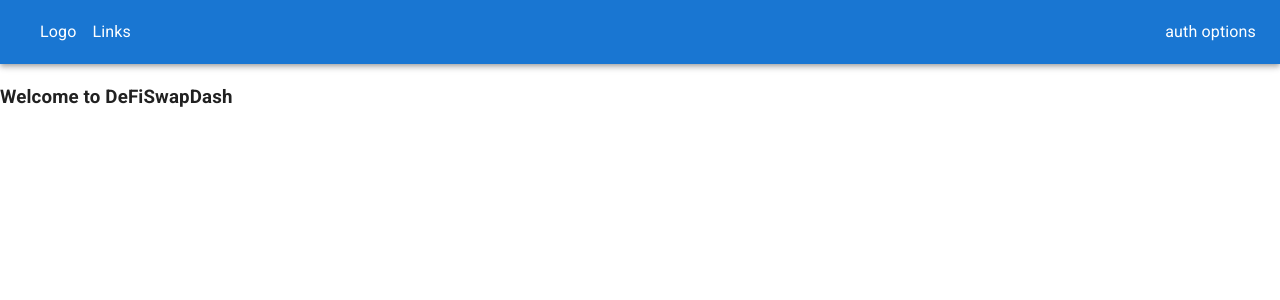
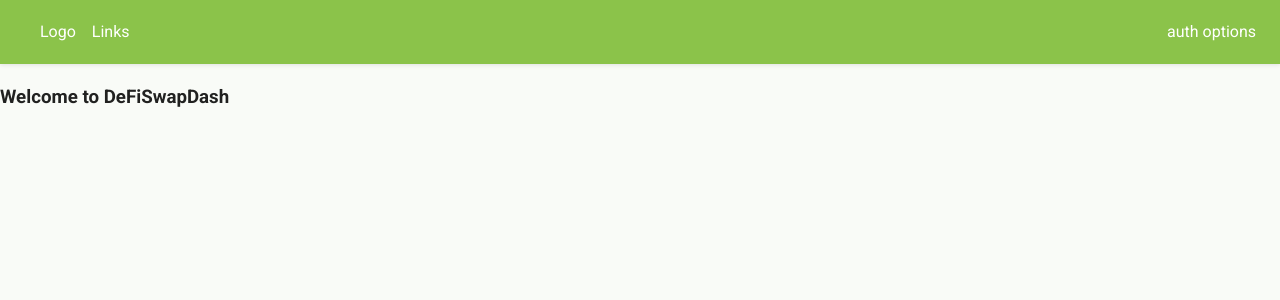
Before and after one commit to MatthewKsc/DeFiSwapDash, a React (Vite) app: page / in a window 1280 px wide. Shown: the top 300 px of the page. Built offline with nearby package versions, Linux system fonts and the light colour scheme.

Commit message:
Add Green base light themeing

```diff
--- a/src/main.tsx
+++ b/src/main.tsx
@@ -1,12 +1,16 @@
 import { StrictMode } from 'react'
 import { createRoot } from 'react-dom/client'
 import { CssBaseline } from '@mui/material';
+import { ThemeProvider } from '@mui/material/styles';
 import './index.css'
 import App from './App.tsx'
+import lightGreenTheme from './themes/lightGreenTheme.ts';
 
 createRoot(document.getElementById('root')!).render(
     <StrictMode>
-        <CssBaseline />
-        <App/>
+        <ThemeProvider theme={lightGreenTheme}>
+            <CssBaseline />
+            <App/>
+        </ThemeProvider>
     </StrictMode>,
 );
--- /dev/null
+++ b/src/themes/lightGreenTheme.ts
@@ -0,0 +1,146 @@
+import { createTheme } from '@mui/material/styles';
+
+const lightGreenTheme = createTheme({
+  palette: {
+    mode: 'light',
+    primary: {
+      main: '#8bc34a',
+      light: '#a2cf6e',
+      dark: '#689f38',
+      contrastText: '#ffffff',
+    },
+    secondary: {
+      main: '#4caf50',
+      light: '#80e27e',
+      dark: '#087f23',
+      contrastText: '#ffffff',
+    },
+    error: {
+      main: '#f44336',
+      light: '#e57373',
+      dark: '#d32f2f',
+      contrastText: '#ffffff',
+    },
+    warning: {
+      main: '#ff9800',
+      light: '#ffb74d',
+      dark: '#f57c00',
+      contrastText: '#000000',
+    },
+    info: {
+      main: '#00bcd4',
+      light: '#4dd0e1',
+      dark: '#0097a7',
+      contrastText: '#000000',
+    },
+    success: {
+      main: '#4caf50',
+      light: '#81c784',
+      dark: '#388e3c',
+      contrastText: '#000000',
+    },
+    background: {
+      default: '#f9fbf7',
+      paper: '#ffffff',
+    },
+    text: {
+      primary: 'rgba(0, 0, 0, 0.87)',
+      secondary: 'rgba(0, 0, 0, 0.6)',
+      disabled: 'rgba(0, 0, 0, 0.38)',
+    },
+  },
+  typography: {
+    fontFamily: "'Roboto', 'Helvetica', 'Arial', sans-serif",
+    h1: {
+      fontWeight: 500,
+      fontSize: '2.5rem',
+    },
+    h2: {
+      fontWeight: 500,
+      fontSize: '2rem',
+    },
+    h3: {
+      fontWeight: 500,
+      fontSize: '1.75rem',
+    },
+    h4: {
+      fontWeight: 500,
+      fontSize: '1.5rem',
+    },
+    h5: {
+      fontWeight: 500,
+      fontSize: '1.25rem',
+    },
+    h6: {
+      fontWeight: 500,
+      fontSize: '1rem',
+    },
+    button: {
+      textTransform: 'none',
+      fontWeight: 500,
+    },
+  },
+  components: {
+    MuiButton: {
+      styleOverrides: {
+        root: {
+          borderRadius: 8,
+          textTransform: 'none',
+          boxShadow: 'none',
+          '&:hover': {
+            boxShadow: '0px 2px 4px rgba(0, 0, 0, 0.1)',
+          },
+        },
+        containedPrimary: {
+          '&:hover': {
+            backgroundColor: '#76ab3c',
+          },
+        },
+        outlinedPrimary: {
+          borderColor: '#8bc34a',
+          '&:hover': {
+            backgroundColor: 'rgba(139, 195, 74, 0.08)',
+          },
+        },
+        textPrimary: {
+          '&:hover': {
+            backgroundColor: 'rgba(139, 195, 74, 0.08)',
+          },
+        },
+      },
+    },
+    MuiCard: {
+      styleOverrides: {
+        root: {
+          borderRadius: 12,
+          boxShadow: '0px 2px 8px rgba(0, 0, 0, 0.08)',
+        },
+      },
+    },
+    MuiChip: {
+      styleOverrides: {
+        root: {
+          borderRadius: 16,
+        },
+      },
+    },
+    MuiTextField: {
+      styleOverrides: {
+        root: {
+          '& .MuiOutlinedInput-root': {
+            borderRadius: 8,
+          },
+        },
+      },
+    },
+    MuiAppBar: {
+      styleOverrides: {
+        root: {
+          boxShadow: '0px 1px 4px rgba(0, 0, 0, 0.1)',
+        },
+      },
+    },
+  },
+});
+
+export default lightGreenTheme;
```
